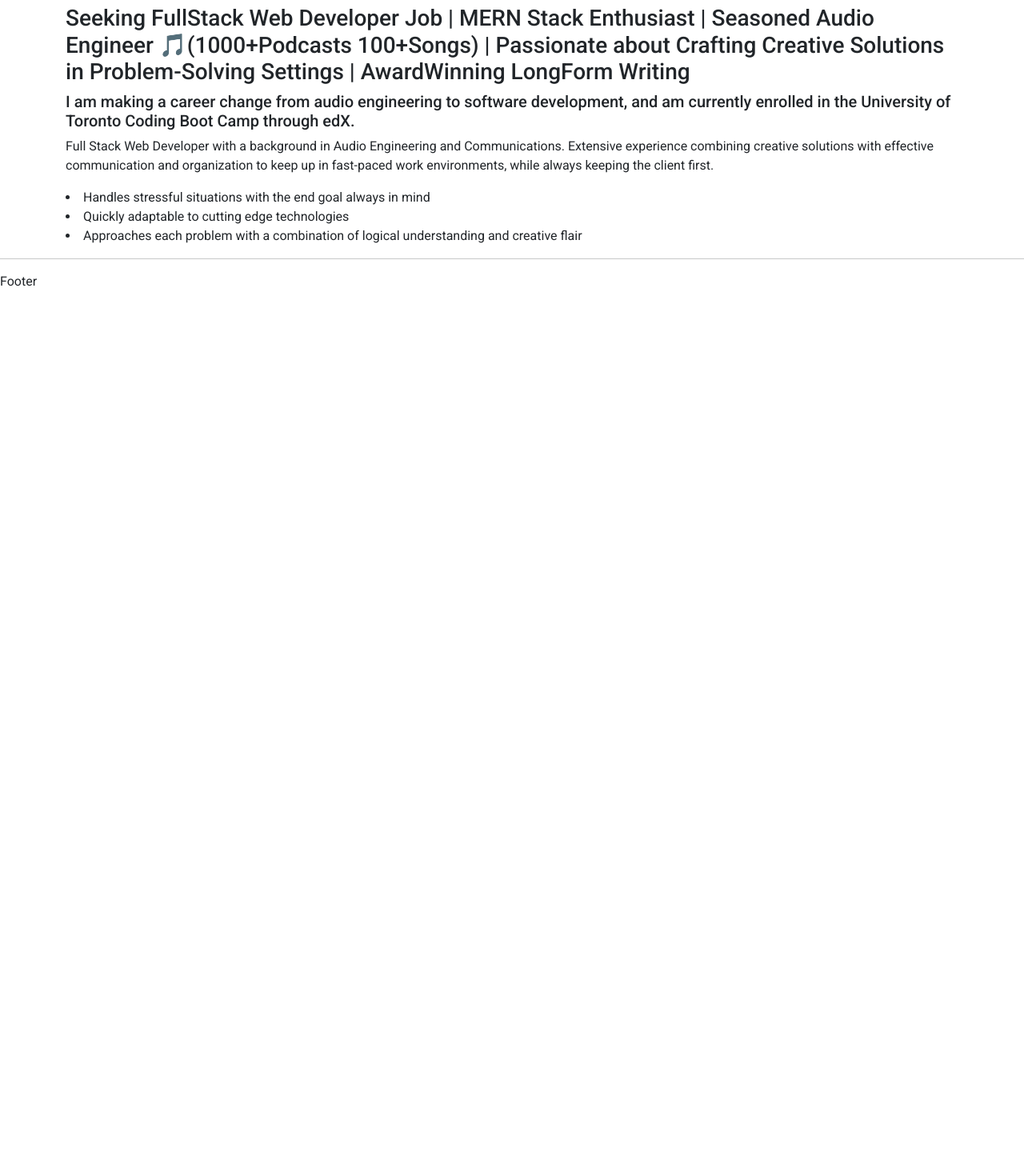
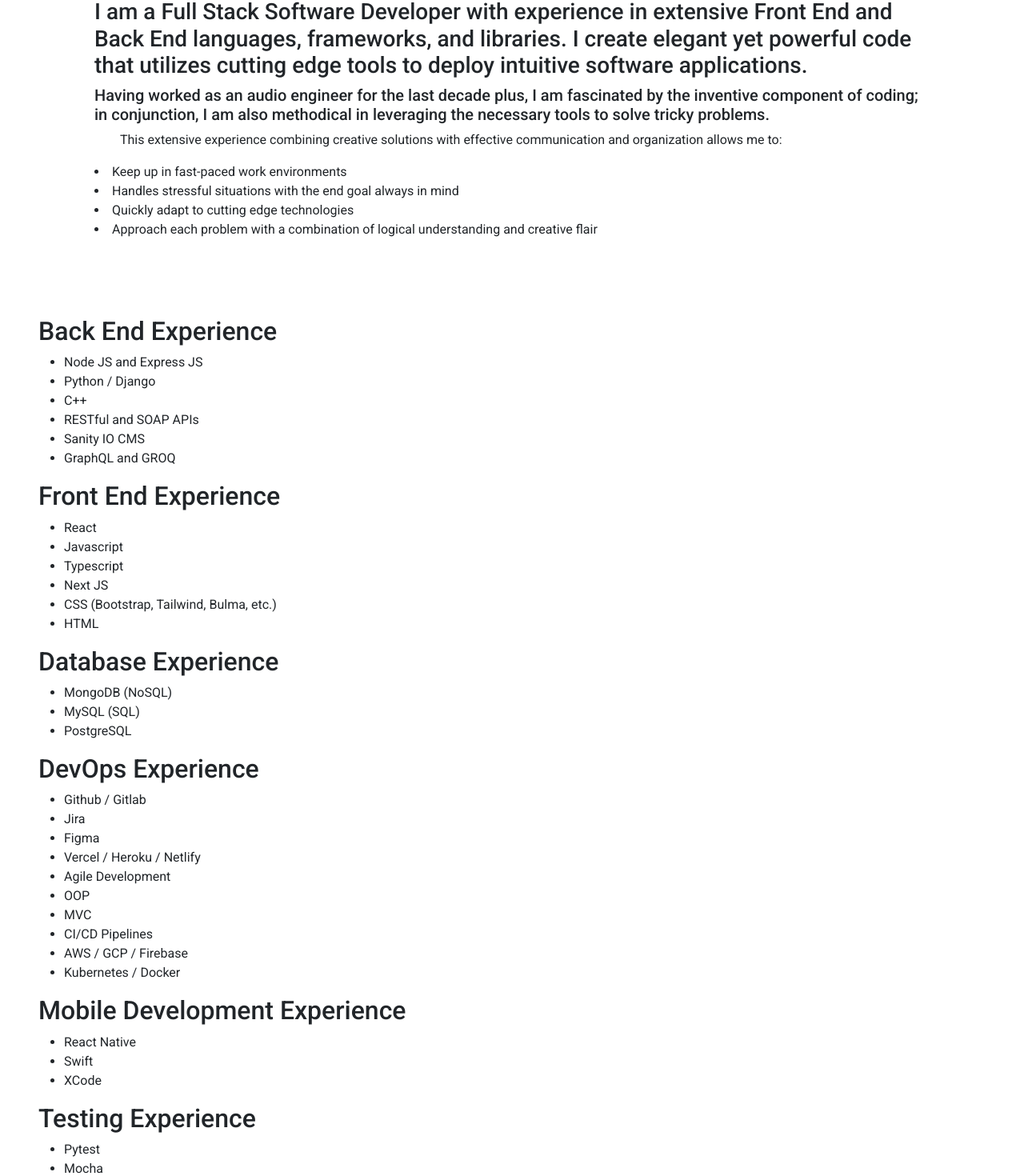
Before and after one commit to morgs999/my-portfolio, a React (Vite) app: page / in a window 1280 px wide. Shown: the part 210-1680 px from the top of the page at 80% size. Before the commit the page ends 800 px from the top, so only its background shows below. Built offline with nearby package versions, Linux system fonts and the light colour scheme.

Commit message:
experience copy added

```diff
--- a/src/components/NavBar.jsx
+++ b/src/components/NavBar.jsx
@@ -28,6 +28,7 @@
   return (
     <Box sx={{ flexGrow: 1, mb: 20 }}>
       <AppBar className='p-4' >
+        <Typography>Morgan Clarke</Typography>
         <Grid container justifyContent="flex-end">
           <Toolbar>
 
@@ -40,6 +41,7 @@
               href='/'
             >
               <HomeOutlinedIcon />
+              <Typography>About Me</Typography>
             </IconButton>
 
             <IconButton
@@ -51,6 +53,7 @@
               href='/portfolio'
             >
               <DesktopMacOutlinedIcon />
+              <Typography>Portfolio</Typography>
             </IconButton>
 
             <IconButton
@@ -62,6 +65,7 @@
               href='/resume'
             >
               <ReceiptLongOutlinedIcon />
+              <Typography>Resume</Typography>
             </IconButton>
 
             <IconButton
@@ -73,6 +77,7 @@
               href='/contact'
             >
               <PhoneIphoneOutlinedIcon />
+              <Typography>Contact</Typography>
             </IconButton>
 
           </Toolbar>
--- a/src/pages/About.jsx
+++ b/src/pages/About.jsx
@@ -1,27 +1,95 @@
 export default function About() {
     return (
         <>
-            <div className="container">
-                <h1>Morgan Clarke</h1>
+            <div className="container p-5">
+
                 <h3>
-                    Seeking FullStack Web Developer Job | MERN Stack Enthusiast | Seasoned Audio Engineer 🎵(1000+Podcasts 100+Songs) | Passionate about Crafting Creative Solutions in Problem-Solving Settings | AwardWinning LongForm Writing
+                    I am a Full Stack Software Developer with experience in extensive Front End and Back End languages, frameworks, and libraries.  I create elegant yet powerful code that utilizes cutting edge tools to deploy intuitive software applications.
                 </h3>
                 <h5>
-                    I am making a career change from audio engineering to software development, and am currently enrolled in the University of Toronto Coding Boot Camp through edX.
+                    Having worked as an audio engineer for the last decade plus, I am fascinated by the inventive component of coding; in conjunction, I am also methodical in leveraging the necessary tools to solve tricky problems.
                 </h5>
-                <p>
-                    Full Stack Web Developer with a background in Audio Engineering and Communications. Extensive experience combining creative solutions with effective communication and organization to keep up in fast-paced work environments, while always keeping the client first.
-                </p>
+                <ul>
+                    This extensive experience combining creative solutions with effective communication and organization allows me to:
+                </ul>
+                <li>
+                    Keep up in fast-paced work environments
+                </li>
                 <li>
                     Handles stressful situations with the end goal always in mind
                 </li>
                 <li>
-                    Quickly adaptable to cutting edge technologies
+                    Quickly adapt to cutting edge technologies
                 </li>
                 <li>
-                    Approaches each problem with a combination of logical understanding and creative flair
+                    Approach each problem with a combination of logical understanding and creative flair
                 </li>
 
+            </div>
+
+            <div className='experience p-5'>
+                <div className='backend'>
+                    <h2>Back End Experience</h2>
+                    <ul>
+                        <li>Node JS and Express JS</li>
+                        <li>Python / Django</li>
+                        <li>C++</li>
+                        <li>RESTful and SOAP APIs</li>
+                        <li>Sanity IO CMS</li>
+                        <li>GraphQL and GROQ</li>
+                    </ul>
+                </div>
+                <div className='frontend'>
+                    <h2>Front End Experience</h2>
+                    <ul>
+                        <li>React</li>
+                        <li>Javascript</li>
+                        <li>Typescript</li>
+                        <li>Next JS</li>
+                        <li>CSS (Bootstrap, Tailwind, Bulma, etc.)</li>
+                        <li>HTML</li>
+                    </ul>
+                </div>
+                <div className='database'>
+                    <h2>Database Experience</h2>
+                    <ul>
+                        <li>MongoDB (NoSQL)</li>
+                        <li>MySQL (SQL)</li>
+                        <li>PostgreSQL</li>
+                    </ul>
+                </div>
+                <div className='devops'>
+                    <h2>DevOps Experience</h2>
+                    <ul>
+                        <li>Github / Gitlab</li>
+                        <li>Jira</li>
+                        <li>Figma</li>
+                        <li>Vercel / Heroku / Netlify</li>
+                        <li>Agile Development</li>
+                        <li>OOP</li>
+                        <li>MVC</li>
+                        <li>CI/CD Pipelines</li>
+                        <li>AWS / GCP / Firebase</li>
+                        <li>Kubernetes / Docker</li>
+                    </ul>
+                </div>
+                <div className='mobile'>
+                    <h2>Mobile Development Experience</h2>
+                    <ul>
+                        <li>React Native</li>
+                        <li>Swift</li>
+                        <li>XCode</li>
+                    </ul>
+                </div>
+                <div className='testing'>
+                    <h2>Testing Experience</h2>
+                    <ul>
+                        <li>Pytest</li>
+                        <li>Mocha</li>
+                        <li>Jest</li>
+                        <li>ESLint</li>
+                    </ul>
+                </div>
             </div>
         </>
     )
```
